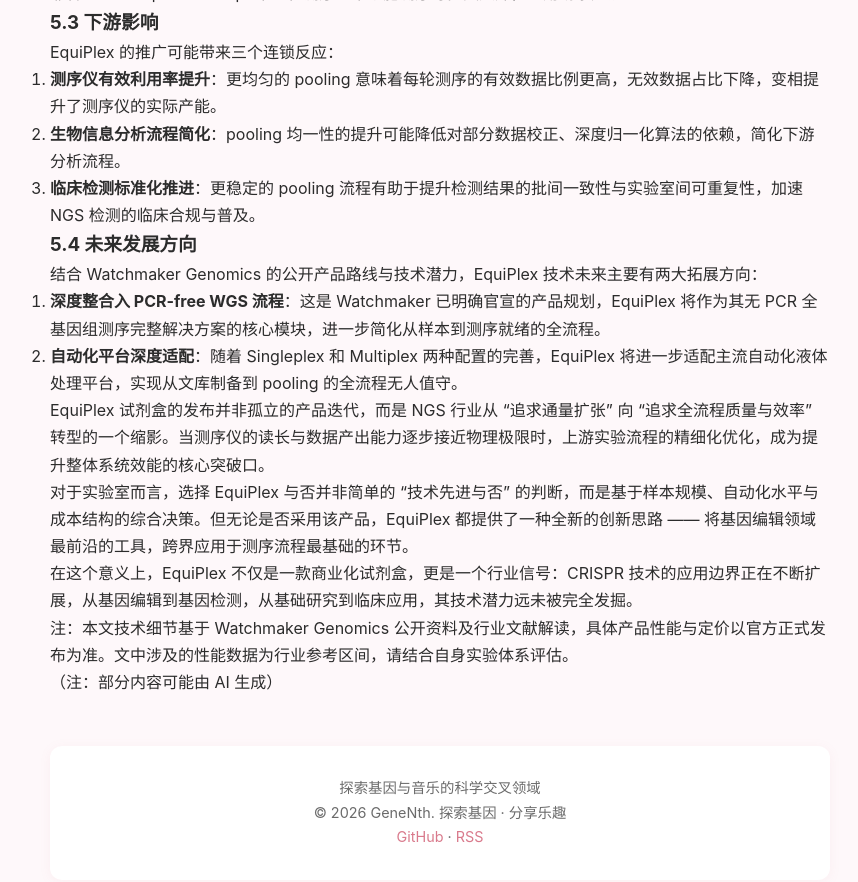
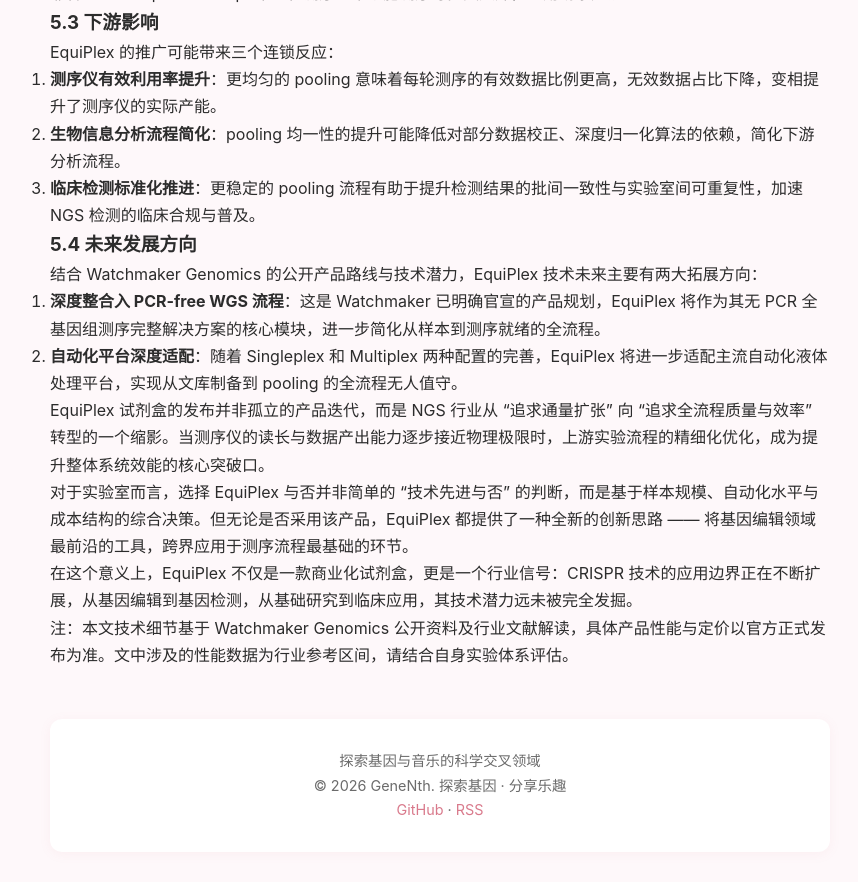
Before and after one commit to GeneNth/GeneNth.github.io, a Jekyll site: the page built from _posts/2026-06-24-ESHG 2026直击：从基因剪刀到分子镊子，CRISPR如何跨界NGS文库Pooling？.md, in a window 1280 px wide and 900 px high, scrolled down 4648 px. Shown: the top 882 px of the window, without its empty margins (200-1058 px from the left). Built offline with Jekyll 4.4.1, drawn with Linux system fonts in a browser that asks for light colours; our own code applies the rules of GitHub Pages for plain Markdown files.

Commit message:
Update 2026-06-24-ESHG 2026直击：从基因剪刀到分子镊子，CRISPR如何跨界NGS文库Pooling？.md

```diff
--- a/_posts/2026-06-24-ESHG 2026直击：从基因剪刀到分子镊子，CRISPR如何跨界NGS文库Pooling？.md
+++ b/_posts/2026-06-24-ESHG 2026直击：从基因剪刀到分子镊子，CRISPR如何跨界NGS文库Pooling？.md
@@ -199,7 +199,3 @@
 在这个意义上，EquiPlex 不仅是一款商业化试剂盒，更是一个行业信号：CRISPR 技术的应用边界正在不断扩展，从基因编辑到基因检测，从基础研究到临床应用，其技术潜力远未被完全发掘。
 
 > 注：本文技术细节基于 Watchmaker Genomics 公开资料及行业文献解读，具体产品性能与定价以官方正式发布为准。文中涉及的性能数据为行业参考区间，请结合自身实验体系评估。
->
->
-
-> （注：部分内容可能由 AI 生成）
```
